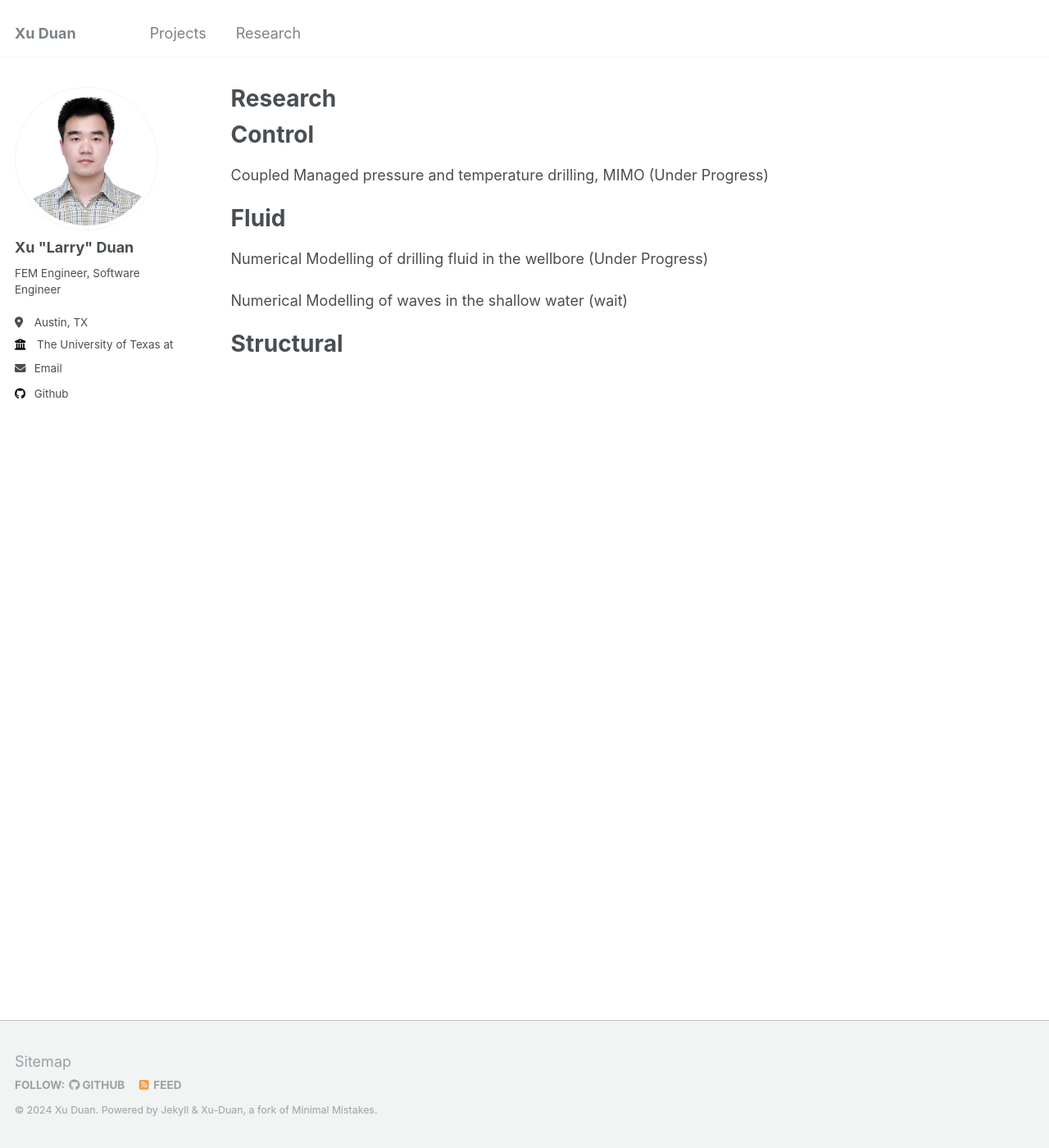
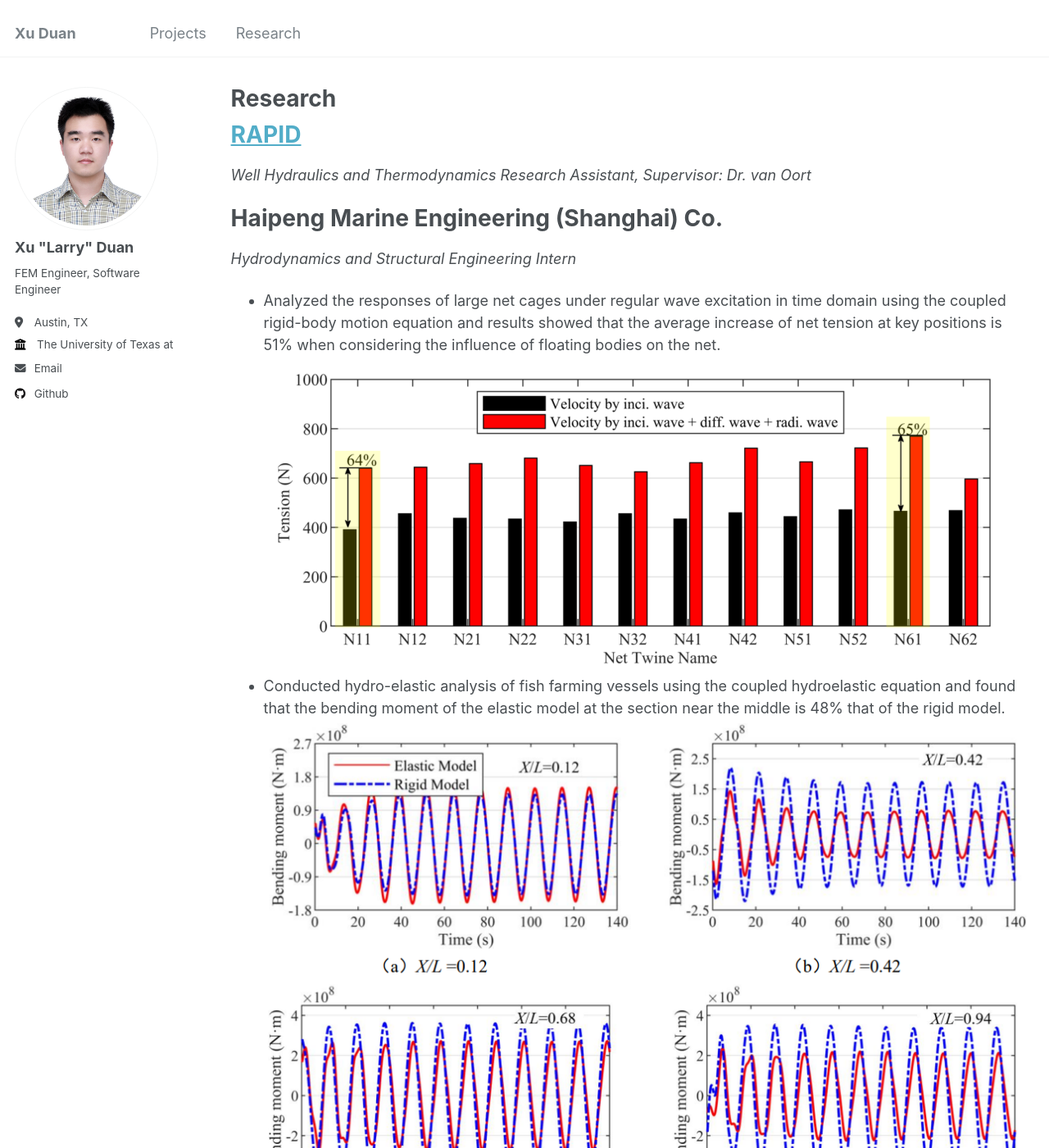
Before and after one commit to Xu-Duan/Xu-Duan.github.io, a Jekyll site: the page built from _pages/research.md, in a window 1280 px wide and 1400 px high. Shown: the whole window at 82% size. Built offline with Jekyll 4.4.1, drawn with Linux system fonts in a browser that asks for light colours.

Commit message:
modify research and projects

```diff
--- a/_pages/research.md
+++ b/_pages/research.md
@@ -9,17 +9,12 @@ redirect_from:
 
 {% include base_path %}
 
-Control
+[RAPID](https://drilling.utexas.edu/)
 ======
-Coupled Managed pressure and temperature drilling, MIMO (Under Progress)
+*Well Hydraulics and Thermodynamics Research Assistant, Supervisor: Dr. van Oort*
 
-
-Fluid
+Haipeng Marine Engineering (Shanghai) Co.
 ======
-
-Numerical Modelling of drilling fluid in the wellbore (Under Progress)
-
-Numerical Modelling of waves in the shallow water (wait)
-
-Structural
-======
+*Hydrodynamics and Structural Engineering Intern*
+* Analyzed the responses of large net cages under regular wave excitation in time domain using the coupled rigid-body motion equation and results showed that the average increase of net tension at key positions is 51% when considering the influence of floating bodies on the net.![Floatingbody](http://Xu-Duan.github.io/images/Comparison-Floatingbody.png)
+* Conducted hydro-elastic analysis of fish farming vessels using the coupled hydroelastic equation and found that the bending moment of the elastic model at the section near the middle is 48% that of the rigid model.![Floatingbody](http://Xu-Duan.github.io/images/Comparison-Hydroelastic.png)
```
Also changed, not shown: images/Comparison-Floatingbody.png (added), images/Comparison-Hydroelastic.png (added).
